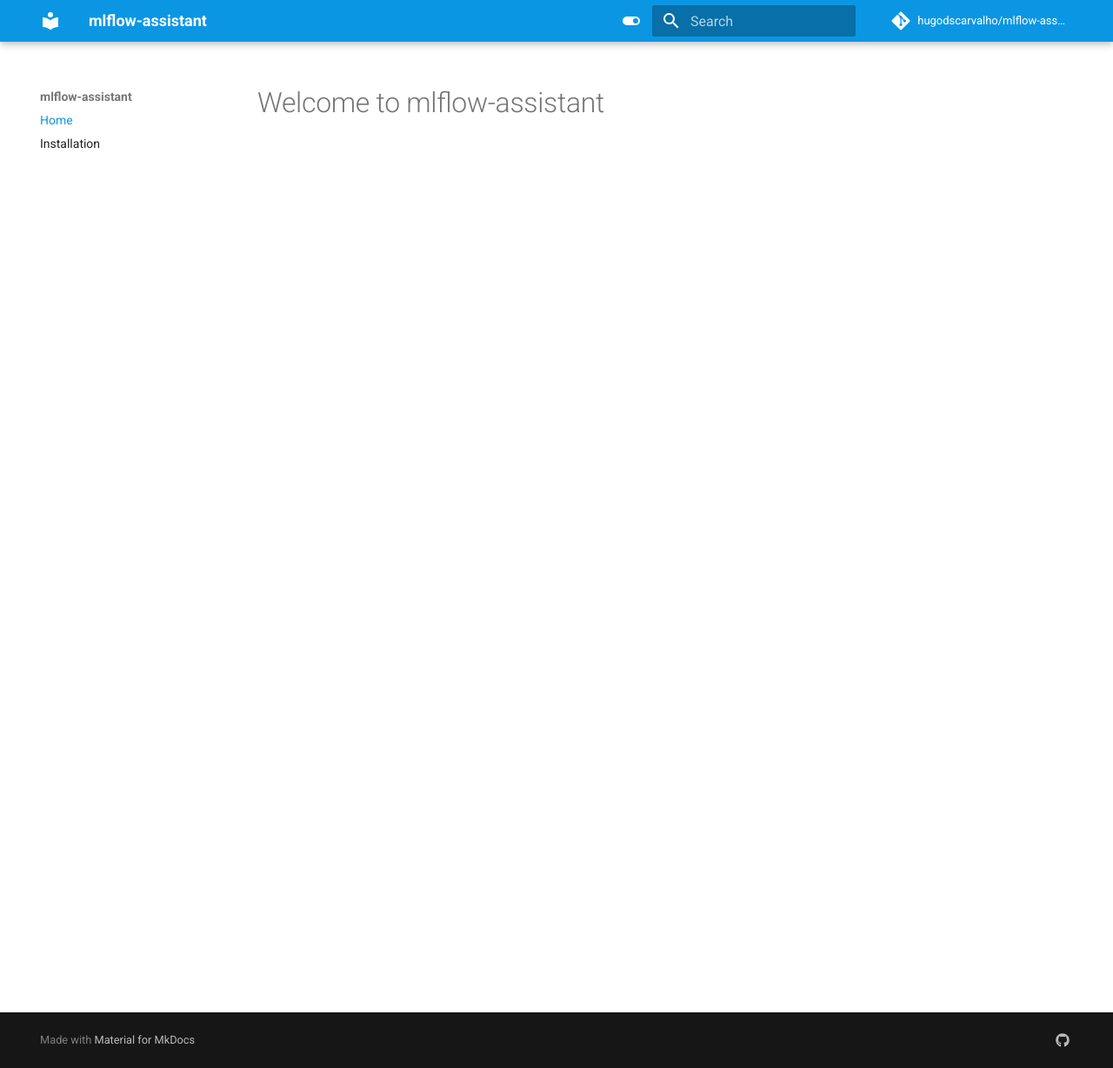
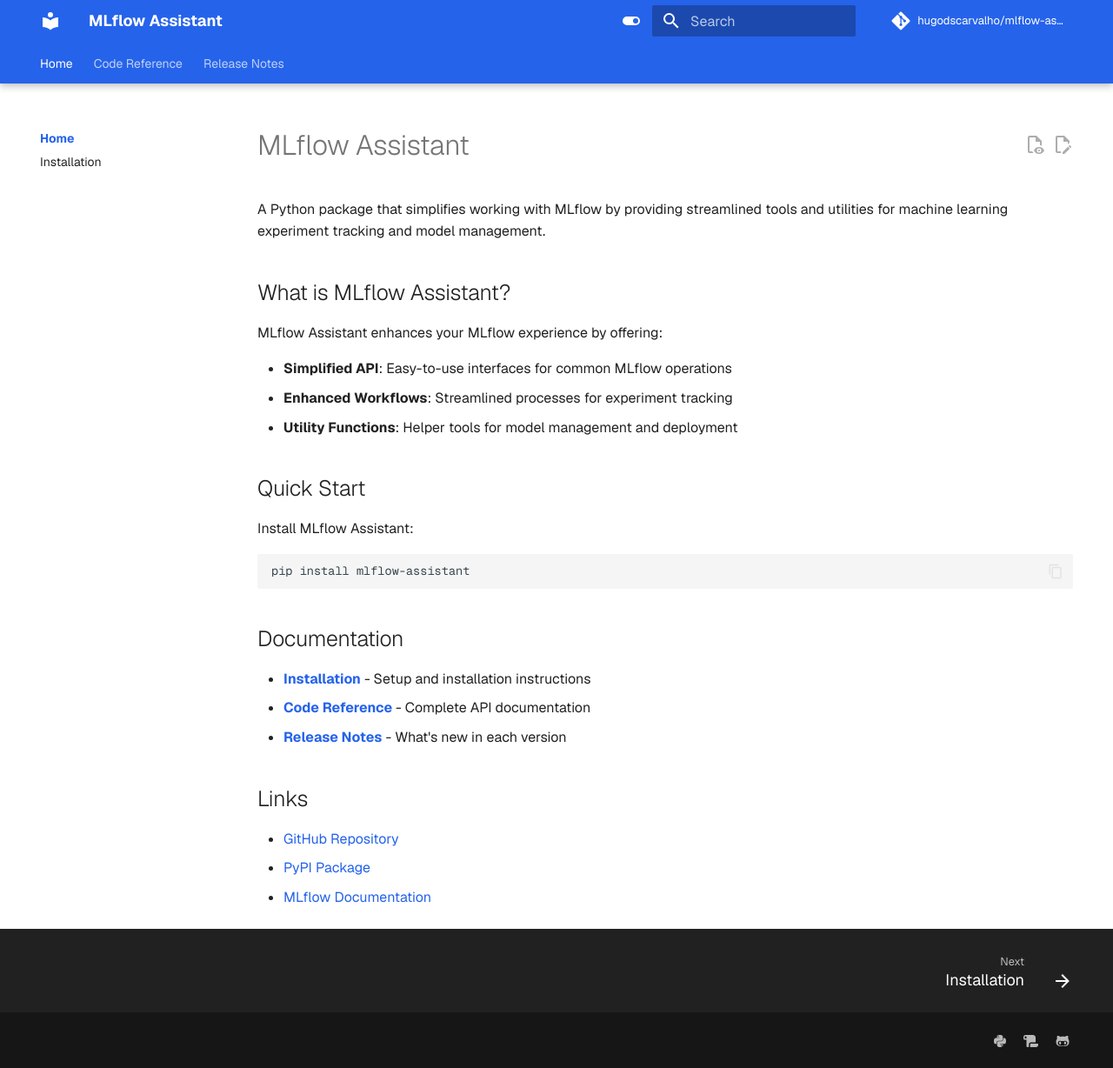
Before and after one commit to hugodscarvalho/mlflow-assistant, an MkDocs documentation site: the page built from docs/index.md, in a window 1280 px wide and 1228 px high. Shown: the whole window at 87% size. Built offline with MkDocs 1.6.1 and Material for MkDocs 9.7.7, drawn with Linux system fonts in a browser that asks for light colours; comment, search, counter and statistics services are not loaded.

Commit message:
feat: update dependencies and add new plugins for documentation generation
- Added `markdown-include`, `mkdocs-macros-plugin`, and `mike` to pyproject.toml for enhanced documentation capabilities.
- Refactored `MLflowConnection` class constructor to specify type for `client_factory` parameter.
- Removed unnecessary sections in docstrings for clarity in `MLflowConnection` methods.
- Created `SUMMARY.md` for reference documentation structure.
- Implemented `gen_ref_nav.py` script to automate generation of code reference pages and navigation.

````diff
--- a/docs/index.md
+++ b/docs/index.md
@@ -1 +1,31 @@
-# Welcome to mlflow-assistant
+# MLflow Assistant
+
+A Python package that simplifies working with MLflow by providing streamlined tools and utilities for machine learning experiment tracking and model management.
+
+## What is MLflow Assistant?
+
+MLflow Assistant enhances your MLflow experience by offering:
+
+- **Simplified API**: Easy-to-use interfaces for common MLflow operations
+- **Enhanced Workflows**: Streamlined processes for experiment tracking
+- **Utility Functions**: Helper tools for model management and deployment
+
+## Quick Start
+
+Install MLflow Assistant:
+
+```bash
+pip install mlflow-assistant
+```
+
+## Documentation
+
+- **[Installation](installation.md)** - Setup and installation instructions
+- **[Code Reference](reference/)** - Complete API documentation
+- **[Release Notes](changelog.md)** - What's new in each version
+
+## Links
+
+- [GitHub Repository](https://github.com/hugodscarvalho/mlflow-assistant)
+- [PyPI Package](https://pypi.org/project/mlflow-assistant/)
+- [MLflow Documentation](https://mlflow.org/docs/latest/index.html)
--- a/docs/stylesheets/extra.css
+++ b/docs/stylesheets/extra.css
@@ -1,20 +1,61 @@
-/* Custom Colors for MLflow */
+/* Minimalist Modern Theme for mkdocstrings */
+
 :root > * {
-    --md-primary-fg-color:        #0b96e3;  /* MLflow Blue */
-    --md-primary-fg-color--light: #49cbef;  /* Lighter Blue */
-    --md-primary-fg-color--dark:  #1e75b5;  /* Darker Blue */
+  /* Primary color: soft modern blue */
+  --md-primary-fg-color:        #2563eb;
+  --md-primary-fg-color--light: #60a5fa;
+  --md-primary-fg-color--dark:  #1e40af;
 
-    --md-accent-fg-color:         #19eddb;  /* MLflow Turquoise */
-    --md-accent-fg-color--light:  #5df8f2;  /* Light Turquoise */
-    --md-accent-fg-color--dark:   #14a8a1;  /* Darker Turquoise */
+  /* Accent color: subtle purple for highlights */
+  --md-accent-fg-color:         #8b5cf6;
+  --md-accent-fg-color--light:  #c4b5fd;
+  --md-accent-fg-color--dark:   #6d28d9;
 
-    --md-secondary-fg-color:      #1e1e1e;  /* Black (Dark Text) */
-    --md-secondary-fg-color--light: #a0a0a0; /* Light Grey */
-    --md-secondary-fg-color--dark: #000000;  /* Pure Black */
+  /* Neutral text tones */
+  --md-secondary-fg-color:         #1f2937;
+  --md-secondary-fg-color--light:  #9ca3af;
+  --md-secondary-fg-color--dark:   #111827;
 
-    --md-link-color:             #0b96e3;  /* Standard MLflow Blue (for links) */
-    --md-link-color--hover:      #1e75b5;  /* Darker Blue on hover */
+  /* Link color matches primary */
+  --md-link-color:             var(--md-primary-fg-color);
+  --md-link-color--hover:      var(--md-primary-fg-color--dark);
 
-    --md-background-color:       #ffffff;  /* White Background */
-    --md-background-color--dark: #121212;  /* Dark Background for Dark Mode */
+  /* Backgrounds */
+  --md-background-color:       #ffffff;
+  --md-background-color--dark: #0f172a;
 }
+
+/* Geist font import */
+@import url('https://fonts.googleapis.com/css2?family=Geist:wght@100..900&display=swap');
+
+.geist-regular {
+  font-family: "Geist", sans-serif;
+  font-optical-sizing: auto;
+  font-weight: 400;
+  font-style: normal;
+}
+
+.geist-medium {
+  font-family: "Geist", sans-serif;
+  font-optical-sizing: auto;
+  font-weight: 500;
+  font-style: normal;
+}
+
+.geist-bold {
+  font-family: "Geist", sans-serif;
+  font-optical-sizing: auto;
+  font-weight: 700;
+  font-style: normal;
+}
+
+/* Apply Geist as the primary font for the documentation */
+:root {
+  --md-text-font: "Geist", sans-serif;
+  --md-code-font: "Geist Mono", "JetBrains Mono", monospace;
+}
+
+body, .md-typeset {
+  font-family: "Geist", sans-serif;
+  font-optical-sizing: auto;
+}
--- a/mkdocs.yml
+++ b/mkdocs.yml
@@ -1,75 +1,134 @@
-site_name: mlflow-assistant
-site_description: Documentation for the mlflow-assistant CLI
+site_name: MLflow Assistant
+site_description: Documentation for MLflow Assistant
 site_url: https://hugodscarvalho.github.io/mlflow-assistant/
 repo_url: https://github.com/hugodscarvalho/mlflow-assistant
 repo_name: hugodscarvalho/mlflow-assistant
 use_directory_urls: true
+docs_dir: docs
+strict: false
 
 theme:
   name: material
+  font:
+    text: Geist
+    code: Geist Mono
   palette:
-    - media: "(prefers-color-scheme: light)"
-      scheme: default
-      primary: "#FAFAFA"   # Off-White
-      accent: "#BCAAA4"   # Warm Taupe
-      toggle:
-        icon: material/toggle-switch
-        name: Switch to dark mode
-    - media: "(prefers-color-scheme: dark)"
-      scheme: slate
-      primary: "#333333"   # Dark Charcoal
-      accent: "#D7CCC8"   # Light Taupe
-      toggle:
-        icon: material/toggle-switch-off-outline
-        name: Switch to system preference
+  - media: "(prefers-color-scheme: light)"
+    scheme: default
+    primary: "#FAFAFA" # Off-White
+    accent: "#BCAAA4" # Warm Taupe
+    toggle:
+      icon: material/toggle-switch
+      name: Switch to dark mode
+  - media: "(prefers-color-scheme: dark)"
+    scheme: slate
+    primary: "#333333" # Dark Charcoal
+    accent: "#D7CCC8" # Light Taupe
+    toggle:
+      icon: material/toggle-switch-off-outline
+      name: Switch to system preference
   features:
-    - navigation.instant
-    - navigation.tracking
-    - navigation.expand
-    - navigation.indexes
-    - navigation.sections
-    - content.code.copy
-    - content.code.annotate
-    - content.tabs.link # Make tabbed content linkable
-    - content.action.edit:
-        url: https://github.com/hugodscarvalho/mlflow-assistant/edit/main/docs/{path}
-        label: Edit this page
-    - search.suggest
-    - search.highlight
+  - announce.dismiss
+  - content.action.edit
+  - content.action.view
+  - content.code.annotate
+  - content.code.copy
+  - content.tabs.link
+  - content.tooltips
+  - header.autohide
+  - navigation.expand
+  - navigation.footer
+  - navigation.indexes
+  - navigation.instant
+  - navigation.path
+  - navigation.prune
+  - navigation.sections
+  - navigation.tabs
+  - navigation.tabs.sticky
+  - navigation.top
+  - navigation.tracking
+  - search.highlight
+  - search.share
+  - search.suggest
+  - toc.follow
+  - toc.integrate
 
 nav:
-  - Home: index.md
+- Home:
+  - Index: index.md
   - Installation: installation.md
-
+- Code Reference: reference/
+- Release Notes: changelog.md
 plugins:
-  - search
-  - mkdocstrings:
-      handlers:
-        python:
-          paths: [src]
-          options:
-            docstring_style: google
-            show_source: true
-            show_root_heading: true
-            heading_level: 2
-  - section-index
+- autorefs
+- search
+- gen-files:
+    scripts:
+    - docs/scripts/gen_ref_nav.py
+- literate-nav:
+    nav_file: SUMMARY.md
+- mkdocstrings:
+    handlers:
+      python:
+        paths: [ src ]
+        options:
+          docstring_style: google
+          show_source: true
+          show_root_heading: true
+          heading_level: 2
+          merge_init_into_class: yes
+          show_submodules: yes
+- section-index
+- mike:
+    alias_type: symlink
+    redirect_template: null
+    deploy_prefix: ''
+    canonical_version: null
+    version_selector: true
+    css_dir: css
+    javascript_dir: js
 
 markdown_extensions:
-  - admonition
-  - pymdownx.highlight:
-      anchor_linenums: true
-  - pymdownx.superfences
-  - pymdownx.inlinehilite
-  - pymdownx.tabbed:
-      alternate_style: true
-  - tables
-  - toc:
-      permalink: true
-
+- markdown_include.include:
+    base_path: . # CWD (project root)
+    throwException: true
+- admonition
+- def_list
+- footnotes
+- pymdownx.highlight:
+    anchor_linenums: true
+- pymdownx.inlinehilite
+- pymdownx.snippets:
+    check_paths: true
+- pymdownx.magiclink:
+    repo_url_shortener: true
+    repo_url_shorthand: true
+    social_url_shorthand: true
+    social_url_shortener: true
+    normalize_issue_symbols: true
+- pymdownx.tabbed:
+    alternate_style: true
+- toc:
+    # reduced to keep TOC nice under Changelog page
+    toc_depth: 2
+    permalink: true
+- pymdownx.superfences:
+    custom_fences:
+    - name: mermaid
+      class: mermaid
+      format: !!python/name:pymdownx.superfences.fence_code_format ""
 extra_css:
-  - stylesheets/extra.css
+- stylesheets/extra.css
 
 extra:
+  generator: false
   social:
-    - icon: fontawesome/brands/github
-      link: https://github.com/hugodscarvalho/mlflow-assistant
+  - icon: fontawesome/brands/python
+    link: https://pypi.org/project/mlflow-assistant/
+    name: PyPI
+  - icon: fontawesome/solid/scroll
+    link: https://github.com/hugodscarvalho/mlflow-assistant/releases
+    name: Releases
+  - icon: fontawesome/brands/github-alt
+    link: https://github.com/hugodscarvalho/mlflow-assistant
+    name: GitHub
--- a/pyproject.toml
+++ b/pyproject.toml
@@ -30,6 +30,9 @@
 mkdocs-gen-files = "^0.5.0"
 mkdocs-literate-nav = "^0.6.2"
 mkdocs-section-index = "^0.3.10"
+markdown-include = "^0.8.1"
+mkdocs-macros-plugin = "^1.3.7"
+mike = "^2.1.3"
 
 [tool.ruff]
 preview = true
````
Also changed, not shown: docs/scripts/gen_ref_nav.py (added, +67 -0 lines), docs/reference/SUMMARY.md (added), 3 other files.
